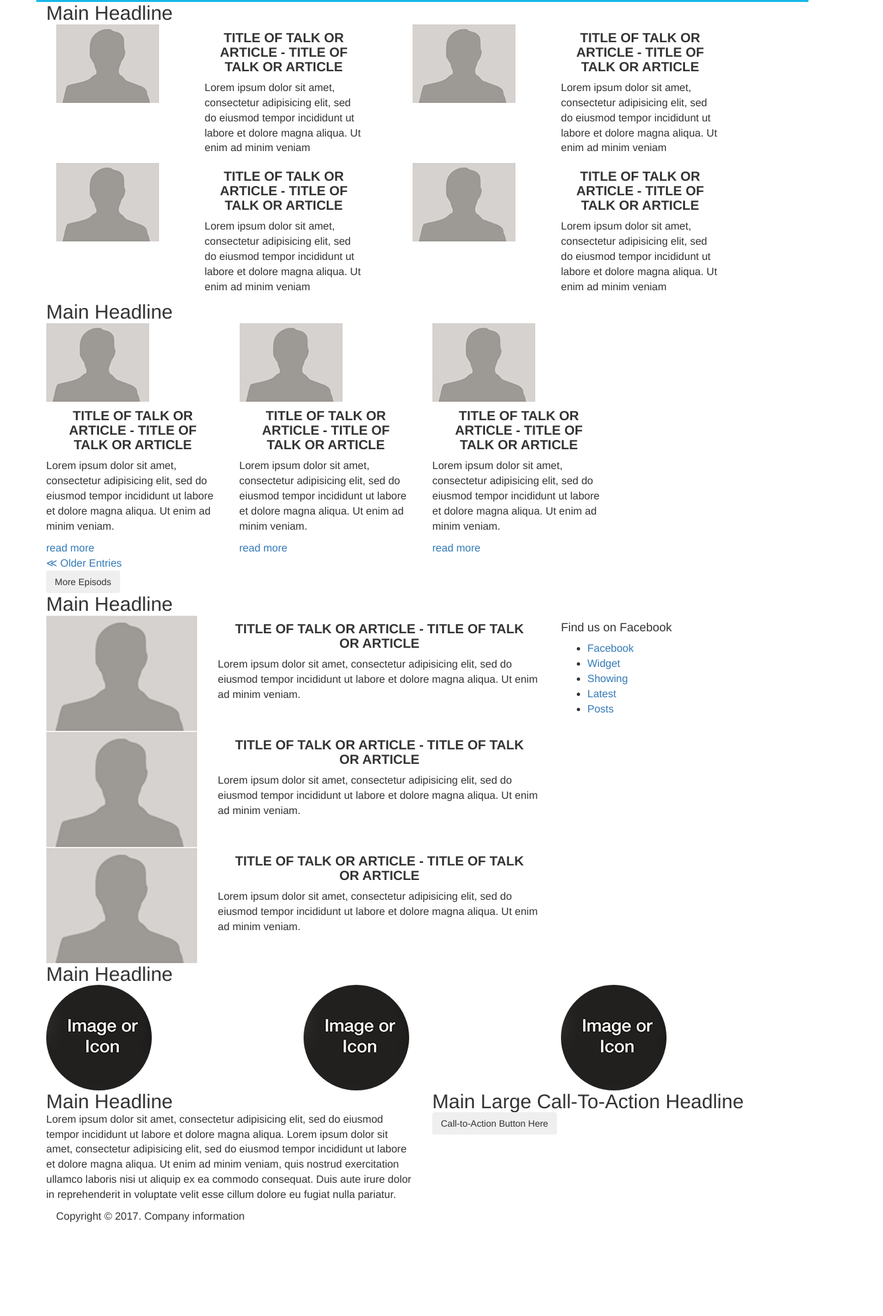
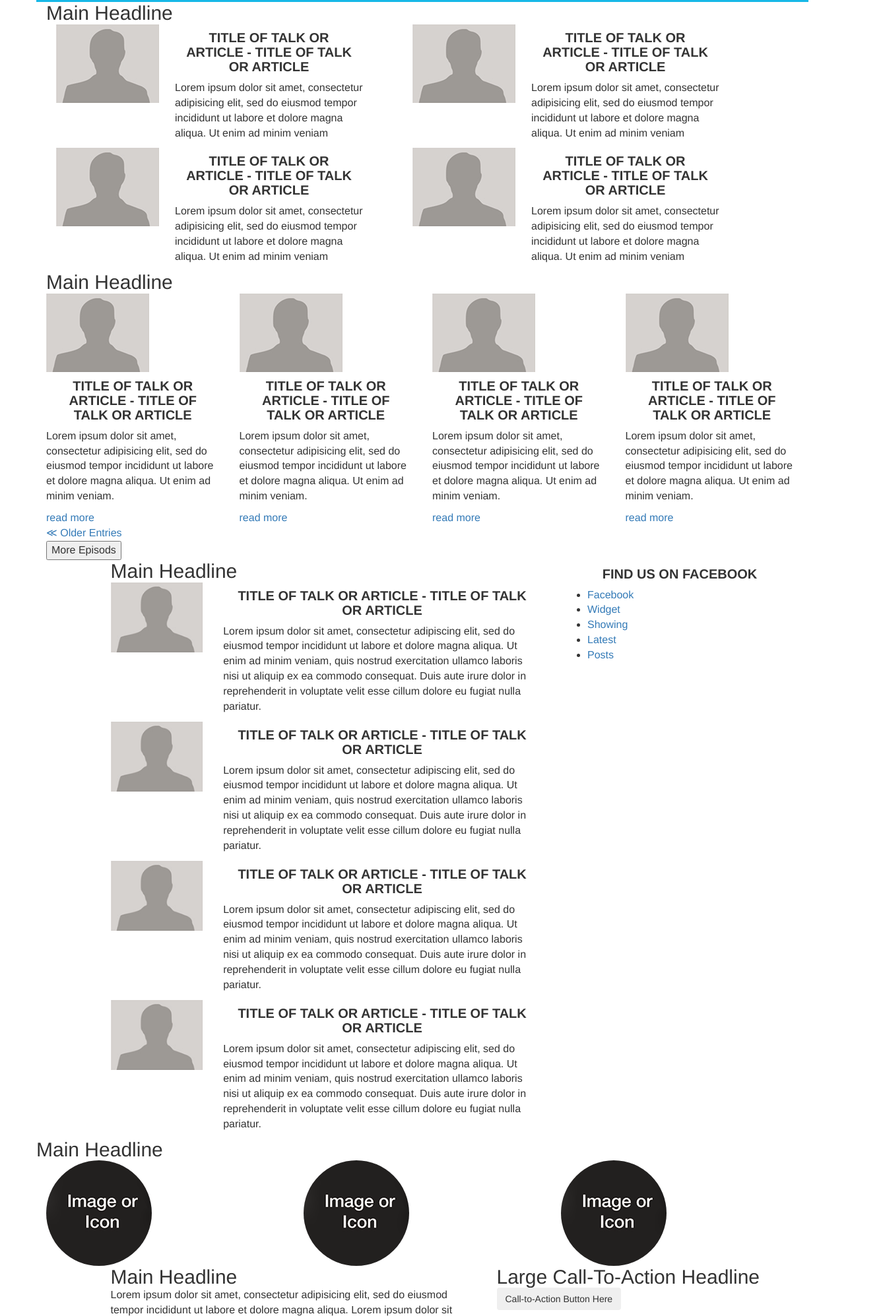
Before and after one commit to NadjaZhy/NadjaZhy.github.io, a plain HTML site: page Css/index.html in a window 1280 px wide. Shown: the part 731-2726 px from the top of the page at 66% size, 1338 px wide, since content can reach past the window. Before the commit the page ends 2597 px from the top, so only its background shows below. Drawn offline with Linux system fonts and the light colour scheme.

Commit message:
Add files via upload

```diff
--- a/Css/index.html
+++ b/Css/index.html
@@ -58,7 +58,7 @@
 		<!-- Credibility Logos Section#3:Begin -->
 				<div class="container">
 				<ul class="row media-list">
-					<li class="col-md-2"><h3>As seen on</h3></li>
+					<li class="col-md-2"><p class="bold"> As seen on</p></li>
 					<li class="col-md-2"><a href="#"><img src="img/media1.png" alt=""></a></li>
 					<li class="col-md-2"><a href="#"><img src="img/media2.png" alt=""></a></li>
 					<li class="col-md-2"><a href="#"><img src="img/media3.png" alt=""></a></li>
@@ -71,15 +71,15 @@
 		<!-- Subscribe buttons Section#4:Begin-->
 								<div class="container">
                 <div class="subscribe row">
-					                <div class="col-md-6">
+					                <div class="col-md-offset-1 col-md-5">
 					                <h3>Main Headline</h3>
 					                <div class="subscribe-buttons">
 					                  <a href="#"><img src="img/itunes.png" alt=""></a>
 					                  <a href="#"><img src="img/stitcher.png" alt=""></a>
 					                </div>
 					              </div>
-										<p>Our top-rated show will teach you how to...</p>
-		                <ul class="col-md-6">
+										<p class="white">Our top-rated show will teach you how to...</p>
+		                <ul class="white col-md-6">
 		                  <li>Lorem ipsum dolor sit amet, consectetur adipisicing elit</li>
 		                  <li>Lorem ipsum dolor sit amet, sed do eiusmod tempor incididunt
 		                    ut labore et dolore magna aliqua</li>
@@ -87,6 +87,7 @@
 		                </ul>
                 </div>
                 </div>
+
 			<!-- Subscribe buttons Section#4:End-->
 
 		  <!-- Featured guests Section#5:Begin-->
@@ -94,11 +95,11 @@
 				  <div class="container">
 				    <h2>Main <span>Headline</span></h2>
 					        <article class="col-md-6 row">
-	                     <div class="guests-img col-md-5">
+	                     <div class="guests-img col-md-4">
 	                     <a href="#"><img src="img/man.png" alt=""></a>
 	                     </div>
-	                     <div class="guests-title col-md-6">
-	                      <h3>Title of Talk or Article -
+	                     <div class="guests-title col-md-7">
+	                      <h3 class="blue">Title of Talk or Article -
 	                      Title of Talk or Article</h3>
 		                    <p>Lorem ipsum dolor sit amet, consectetur adipisicing elit,
 	                      sed do eiusmod tempor incididunt ut labore et dolore magna
@@ -106,11 +107,11 @@
 		                    </div>
                    </article>
 					        <article class="col-md-6 row">
-	                     <div class="guests-img col-md-5">
+	                     <div class="guests-img col-md-4">
 	                     <a href="#"><img src="img/man.png" alt=""></a>
 	                     </div>
-	                     <div class="guests-title col-md-6">
-	                      <h3>Title of Talk or Article -
+	                     <div class="guests-title col-md-7">
+	                      <h3 class="blue">Title of Talk or Article -
 	                      Title of Talk or Article</h3>
 		                    <p>Lorem ipsum dolor sit amet, consectetur adipisicing elit,
 	                      sed do eiusmod tempor incididunt ut labore et dolore magna
@@ -118,11 +119,11 @@
 		                    </div>
                    </article>
 					        <article class="col-md-6 row">
-	                     <div class="guests-img col-md-5">
+	                     <div class="guests-img col-md-4">
 	                     <a href="#"><img src="img/man.png" alt=""></a>
 	                     </div>
-	                     <div class="guests-title col-md-6">
-	                      <h3>Title of Talk or Article -
+	                     <div class="guests-title col-md-7">
+	                      <h3 class="blue">Title of Talk or Article -
 	                      Title of Talk or Article</h3>
 		                    <p>Lorem ipsum dolor sit amet, consectetur adipisicing elit,
 	                      sed do eiusmod tempor incididunt ut labore et dolore magna
@@ -130,11 +131,11 @@
 		                    </div>
                    </article>
 					        <article class="col-md-6 row">
-	                     <div class="guests-img col-md-5">
+	                     <div class="guests-img col-md-4">
 	                     <a href="#"><img src="img/man.png" alt=""></a>
 	                     </div>
-	                     <div class="guests-title col-md-6">
-	                      <h3>Title of Talk or Article -
+	                     <div class="guests-title col-md-7">
+	                      <h3 class="blue">Title of Talk or Article -
 	                      Title of Talk or Article</h3>
 		                    <p>Lorem ipsum dolor sit amet, consectetur adipisicing elit,
 	                      sed do eiusmod tempor incididunt ut labore et dolore magna
@@ -146,87 +147,100 @@
 		  <!-- Featured guests Section#5:End-->
 
 		  <!-- Latest Episodes Section#6:Begin-->
+				  <div class="container">
 				  <section class="latest-episodes">
-				  <div class="container">
-				    <h2>Main <span>Headline</span></h2>
-				        <div class="row">
+				    <h2 class="white">Main <span>Headline</span></h2>
+				        <div class="latest-episode row">
 				    				<article class="col-md-3">
 	                     <a href="#"><img src="img/man.png" alt=""></a>
-                        <h3>Title of Talk or Article -
+                        <h3 class="blue">Title of Talk or Article -
 	                      Title of Talk or Article</h3>
-		                    <p>Lorem ipsum dolor sit amet, consectetur adipisicing elit,
+		                    <p class="white">Lorem ipsum dolor sit amet, consectetur adipisicing elit,
+	                      sed do eiusmod tempor incididunt ut labore et dolore magna
+	                      aliqua. Ut enim ad minim veniam.</p>
+	                      <a href="#">read more</a>
+		               </article>
+		               				<article class="col-md-3">
+	                     <a href="#"><img src="img/man.png" alt=""></a>
+                        <h3 class="blue">Title of Talk or Article -
+	                      Title of Talk or Article</h3>
+		                    <p class="white">Lorem ipsum dolor sit amet, consectetur adipisicing elit,
 	                      sed do eiusmod tempor incididunt ut labore et dolore magna
 	                      aliqua. Ut enim ad minim veniam.</p>
 	                      <a href="#">read more</a>
 		               </article>
 				    				<article class="col-md-3">
 	                     <a href="#"><img src="img/man.png" alt=""></a>
-                        <h3>Title of Talk or Article -
+                        <h3 class="blue">Title of Talk or Article -
 	                      Title of Talk or Article</h3>
-		                    <p>Lorem ipsum dolor sit amet, consectetur adipisicing elit,
+		                    <p class="white">Lorem ipsum dolor sit amet, consectetur adipisicing elit,
 	                      sed do eiusmod tempor incididunt ut labore et dolore magna
 	                      aliqua. Ut enim ad minim veniam.</p>
 	                      <a href="#">read more</a>
 		               </article>
 		               <article class="col-md-3">
 	                     <a href="#"><img src="img/man.png" alt=""></a>
-                        <h3>Title of Talk or Article -
+                        <h3 class="blue">Title of Talk or Article -
 	                      Title of Talk or Article</h3>
-		                    <p>Lorem ipsum dolor sit amet, consectetur adipisicing elit,
+		                    <p class="white">Lorem ipsum dolor sit amet, consectetur adipisicing elit,
 	                      sed do eiusmod tempor incididunt ut labore et dolore magna
 	                      aliqua. Ut enim ad minim veniam.</p>
 	                      <a href="#">read more</a>
 		               </article>
-		            </div>
-		               <a href="#"> &#x226a; Older Entries</a>
+		             		    </div>
+		                 <a class="old" href="#" > &#x226a; Older Entries</a>
                       <div class="centered">
-                      <button type="button" class="btn">More Episods</button>
+                      <button type="button" class="btn-l">More Episods</button>
                       </div>
-					</div>
+
 				  </section>
+				  				</div>
 			<!-- Latest Episodes Section#6:End-->
 
 			<!-- Popular Episodes Section#7:Begin-->
 				  <section class="popular-episodes">
 				  <div class="container">
-				    <h2>Main <span>Headline</span></h2>
+
 				        <div class="row">
-				    				<section class="col-md-8">
-				    					  <article class="row">
-		                        <a href="#"><img class="col-md-4" src="img/man.png" alt=""></a>
-		                         <div class="col-lg-8">
-				                        <h3>Title of Talk or Article -
+				    				<section class="col-md-offset-1 col-md-7">
+				    					 			    <h2>Main <span>Headline</span></h2>
+				    					 			     <article class="row">
+		                        <a href="#"><img class="col-md-3" src="img/man.png" alt=""></a>
+		                         <div class="col-md-9">
+				                        <h3 class="black">Title of Talk or Article -
 					                      Title of Talk or Article</h3>
-						                    <p>Lorem ipsum dolor sit amet, consectetur adipisicing elit,
-					                      sed do eiusmod tempor incididunt ut labore et dolore magna
-					                      aliqua. Ut enim ad minim veniam.</p>
+						                    <p>Lorem ipsum dolor sit amet, consectetur adipiscing elit, sed do eiusmod tempor incididunt ut labore et dolore magna aliqua. Ut enim ad minim veniam, quis nostrud exercitation ullamco laboris nisi ut aliquip ex ea commodo consequat. Duis aute irure dolor in reprehenderit in voluptate velit esse cillum dolore eu fugiat nulla pariatur.</p>
 			                      </div>
 	                      </article>
 				    					  <article class="row">
-		                        <a href="#"><img class="col-md-4" src="img/man.png" alt=""></a>
-		                         <div class="col-lg-8">
-				                        <h3>Title of Talk or Article -
+		                        <a href="#"><img class="col-md-3" src="img/man.png" alt=""></a>
+		                         <div class="col-md-9">
+				                        <h3 class="black">Title of Talk or Article -
 					                      Title of Talk or Article</h3>
-						                    <p>Lorem ipsum dolor sit amet, consectetur adipisicing elit,
-					                      sed do eiusmod tempor incididunt ut labore et dolore magna
-					                      aliqua. Ut enim ad minim veniam.</p>
+						                    <p>Lorem ipsum dolor sit amet, consectetur adipiscing elit, sed do eiusmod tempor incididunt ut labore et dolore magna aliqua. Ut enim ad minim veniam, quis nostrud exercitation ullamco laboris nisi ut aliquip ex ea commodo consequat. Duis aute irure dolor in reprehenderit in voluptate velit esse cillum dolore eu fugiat nulla pariatur.</p>
 			                      </div>
 	                      </article>
 				    					  <article class="row">
-		                        <a href="#"><img class="col-md-4" src="img/man.png" alt=""></a>
-		                         <div class="col-lg-8">
-				                        <h3>Title of Talk or Article -
+		                        <a href="#"><img class="col-md-3" src="img/man.png" alt=""></a>
+		                         <div class="col-md-9">
+				                        <h3 class="black">Title of Talk or Article -
 					                      Title of Talk or Article</h3>
-						                    <p>Lorem ipsum dolor sit amet, consectetur adipisicing elit,
-					                      sed do eiusmod tempor incididunt ut labore et dolore magna
-					                      aliqua. Ut enim ad minim veniam.</p>
+						                    <p>Lorem ipsum dolor sit amet, consectetur adipiscing elit, sed do eiusmod tempor incididunt ut labore et dolore magna aliqua. Ut enim ad minim veniam, quis nostrud exercitation ullamco laboris nisi ut aliquip ex ea commodo consequat. Duis aute irure dolor in reprehenderit in voluptate velit esse cillum dolore eu fugiat nulla pariatur.</p>
+			                      </div>
+	                      </article>
+				    					  <article class="row">
+		                        <a href="#"><img class="col-md-3" src="img/man.png" alt=""></a>
+		                         <div class="col-md-9">
+				                        <h3 class="black">Title of Talk or Article -
+					                      Title of Talk or Article</h3>
+						                    <p>Lorem ipsum dolor sit amet, consectetur adipiscing elit, sed do eiusmod tempor incididunt ut labore et dolore magna aliqua. Ut enim ad minim veniam, quis nostrud exercitation ullamco laboris nisi ut aliquip ex ea commodo consequat. Duis aute irure dolor in reprehenderit in voluptate velit esse cillum dolore eu fugiat nulla pariatur.</p>
 			                      </div>
 	                      </article>
 				    				</section>
 	  <!-- Popular Episodes Section#7:End-->
 		<!-- Sotial media widgets Section#8:Begin-->
 						    			<div class="facebook-section col-md-4">
-						    			 <h4>Find us on <span>Facebook</span></h4>
+						    			 <h3>Find us on <span>Facebook</span></h3>
 						                  <ul>
 						                      <li><a href="#">Facebook</a></li>
 						                      <li><a href="#">Widget</a></li>
@@ -244,15 +258,15 @@
         <!--How To Consume Section#9: Begin -->
           <section class="how-to-consume">
 				  <div class="container">
-				    <h2>Main <span>Headline</span></h2>
-		            <div class="row">
-				              <div class="col-md-4">
+	            <div class="consume row">
+		            		    <h2>Main <span>Headline</span></h2>
+				              <div class=" col-md-3">
 				                <img src="img/icon.png" class="img-circle" alt="">
 				              </div>
-				              <div class="col-md-4">
+				              <div class="col-md-offset-1 col-md-3">
 				                <img src="img/icon.png" class="img-circle" alt="">
 				              </div>
-				              <div class="col-md-4">
+				              <div class="col-md-offset-1 col-md-3">
 				                <img src="img/icon.png" class="img-circle" alt="">
 				              </div>
 		            </div>
@@ -267,10 +281,10 @@
 <footer class="footer">
 
 	<!--Epilogue footer Section #10:Begin -->
-	    <div class="container">
+<div class="container">
 			         <div class="row">
-			              <div class="footer-text col-md-6">
-			                <h2>Main <span>Headline</span></h2>
+			              <div class="footer-text col-md-offset-1 col-md-6">
+			                <h2 class="white">Main <span>Headline</span></h2>
 			                <p>Lorem ipsum dolor sit amet, consectetur adipisicing elit,
 			                  sed do eiusmod tempor incididunt ut labore et dolore magna
 			                  aliqua. Lorem ipsum dolor sit amet, consectetur adipisicing elit,
@@ -280,20 +294,13 @@
 			                  Duis aute irure dolor in reprehenderit in voluptate velit
 			                  esse cillum dolore eu fugiat nulla pariatur.</p>
 			              </div>
-			              <div class="footer-button col-md-6">
-			                <h2>Main Large Call-To-Action Headline</h2>
+			              <div class="footer-button col-md-5">
+			                <h2 class="white">Large Call-To-Action Headline</h2>
 			                <button type="button" class="btn">Call-to-Action Button Here</button>
 			          </div>
 	    </div>
 	<!--Epilogue footer Section #10:End -->
 
-	<!--Legalese Section #11:Begin -->
-	      <div class="legalese">
-		         <div class="container centered">
-		            <p>Copyright &copy; 2017. Company information</p>
-		         </div>
-        </div>
-	<!--Legalese Section #11:End -->
 </footer>
 <!-- Footer: End -->
 </body>
```
